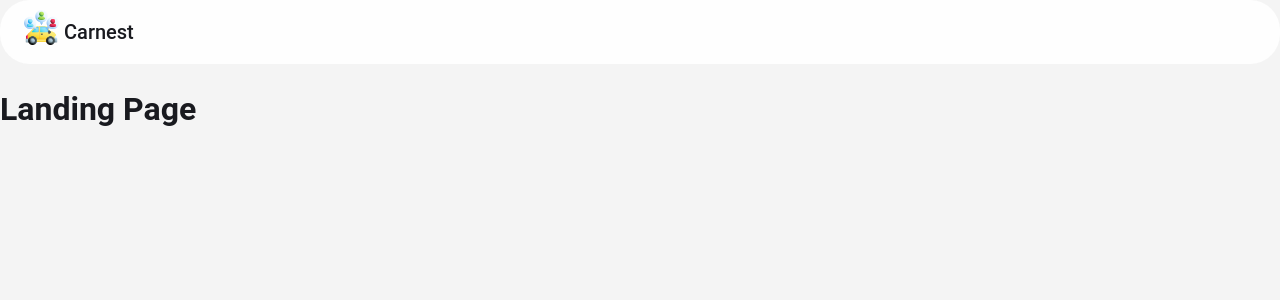
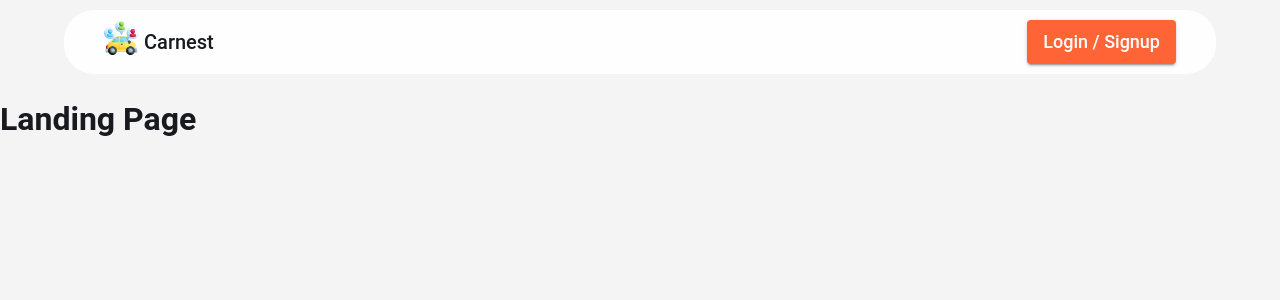
Before and after one commit to nikshithreddy/Carnest-App, a React (Vite) app in the folder Frontend/: page / in a window 1280 px wide. Shown: the top 300 px of the page. Built offline with nearby package versions, Linux system fonts and the light colour scheme.

Commit message:
added a button to nav component

```diff
--- a/Frontend/src/components/Nav.jsx
+++ b/Frontend/src/components/Nav.jsx
@@ -1,32 +1,47 @@
 import React, { useState } from 'react'
+import { useTheme } from '@mui/system';
 import {
   AppBar,
   Toolbar,
   Typography,
-  IconButton,
-  Menu,
-  MenuItem,
   Box,
-  Avatar,
+  Button,
 } from '@mui/material';
-import { NavLink, useNavigate } from 'react-router-dom';
 import CarnestLogo from '../assets/car-sharing-logo.png';
 
 
 const Nav = () => {
+  const theme = useTheme();
 
   return (
-    <AppBar position="static" sx={{ backgroundColor: 'background.paper', borderRadius: '30px', boxShadow: 'none', zIndex: 1001 }}>
+    <AppBar position="static" sx={{ backgroundColor: 'background.paper', borderRadius: '30px', boxShadow: 'none', zIndex: 1001,maxWidth:'90%',mx: 'auto',marginTop:'10px'}}>
       <Toolbar sx={{ justifyContent: 'space-between' }}>
 
         {/* Logo and Brand Name */}
-        <Box sx={{ display: 'flex', alignItems: 'center' }}>
+        <Box sx={{ display: 'flex', alignItems: 'center' ,ml:theme.spacing(2)}}>
           <img src={CarnestLogo} alt="Carnest Logo" style={{ height: '35px', marginRight: '5px', marginBottom: '10px' }} />
           <Typography variant="h6"
            sx={{ textDecoration: 'none', color: 'text.primary' }}>
             Carnest
           </Typography>
         </Box>
+
+        {/* Login/Signup Button */}
+        <Button
+          variant="contained"
+          sx={{
+            backgroundColor: 'button.primary',
+            color: '#fff',
+            textTransform: 'none',
+            fontWeight: 500,
+            fontSize:'18px',
+            mr: theme.spacing(2),
+            width: 'auto',
+            '&:hover': { backgroundColor: 'button.secondary' },
+          }}
+        >
+          Login / Signup
+        </Button>
 
 
       </Toolbar>
--- a/Frontend/src/theme.jsx
+++ b/Frontend/src/theme.jsx
@@ -17,6 +17,10 @@ const palette = {
     primary: '#191A1F',  // Primary text color
     secondary: '#FF6436', // Secondary text color
   },
+  button: {
+    primary: '#FF6436',
+    secondary: '#36a420'
+  }
 };
 
 
```
